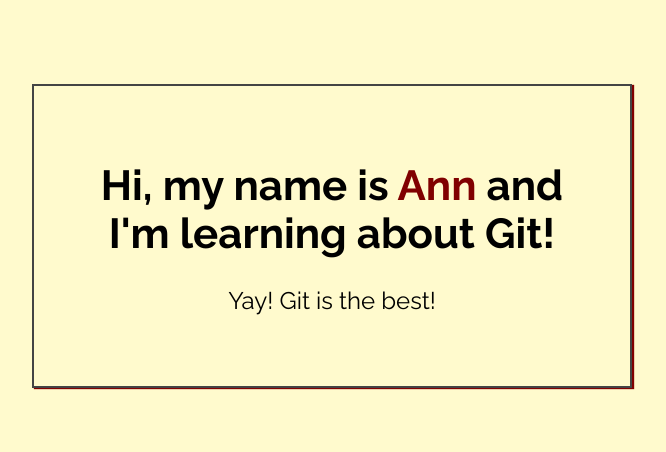
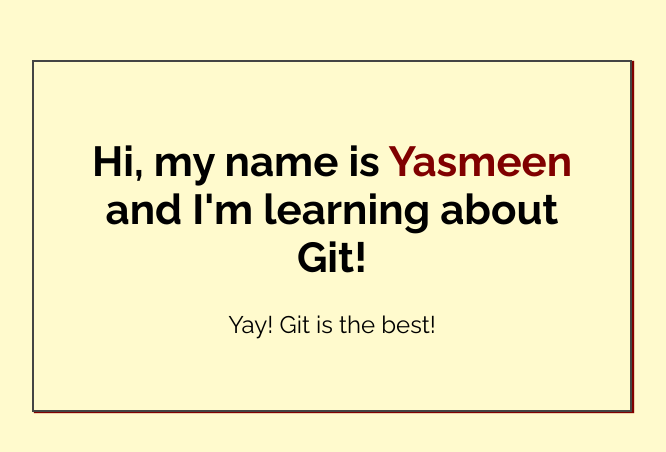
Before and after one commit to ypadron/my-first-repo, a plain HTML site: page index.html in a window 1280 px wide. Shown: the part 164-616 px from the top of the page, without its empty margins (308-974 px from the left). Drawn offline with Linux system fonts and the light colour scheme.

Commit message:
Added name to index.html

```diff
--- a/index.html
+++ b/index.html
@@ -14,7 +14,7 @@
 <body>
 
     <div class="greeting">
-        <h1>Hi, my name is <span class="highlight">Ann</span> and I'm learning about Git! </h1>
+        <h1>Hi, my name is <span class="highlight">Yasmeen</span> and I'm learning about Git! </h1>
 
         <p>Yay! Git is the best!</p>
     </div>
```
